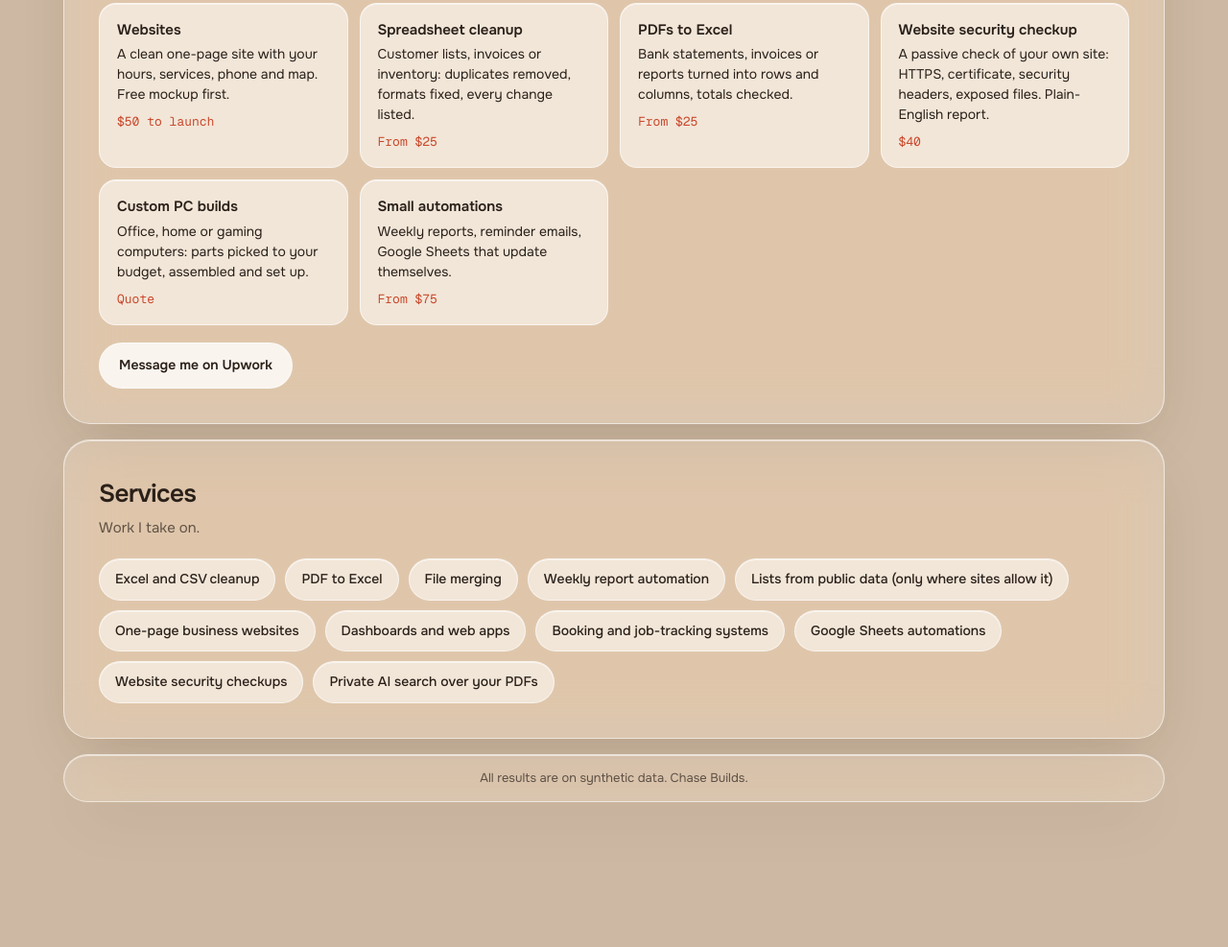
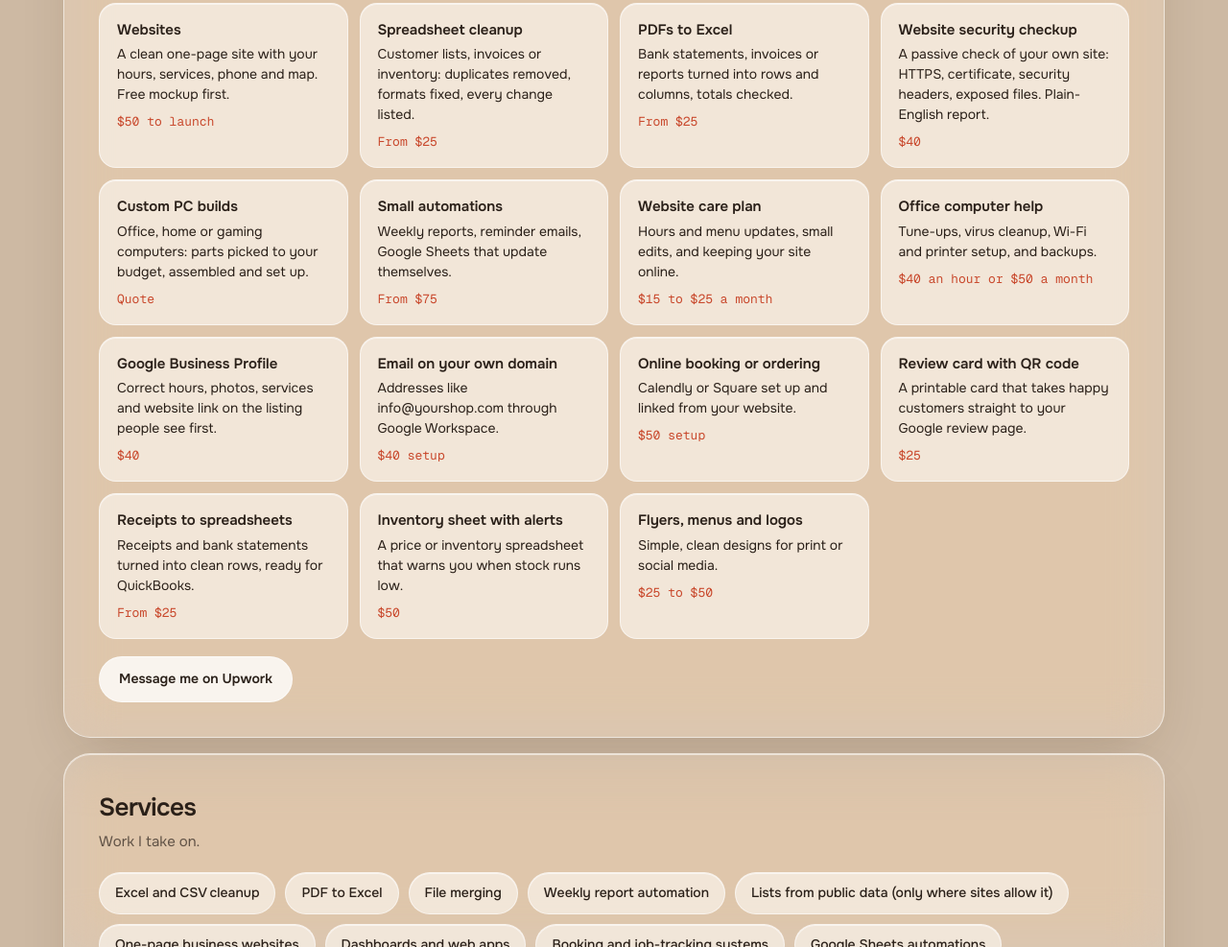
Before and after one commit to chasebuilds/chasebuilds.github.io, a plain HTML site: page index.html in a window 1280 px wide. Shown: the part 4861-5848 px from the top of the page at 96% size. Before the commit the page ends 5737 px from the top, so only its background shows below. Drawn offline with nearby package versions, Linux system fonts and the light colour scheme.

Commit message:
Add nine more local services

```diff
--- a/index.html
+++ b/index.html
@@ -309,6 +309,15 @@
         <li class="card"><b>Website security checkup</b>A passive check of your own site: HTTPS, certificate, security headers, exposed files. Plain-English report.<br><span class="price">$40</span></li>
         <li class="card"><b>Custom PC builds</b>Office, home or gaming computers: parts picked to your budget, assembled and set up.<br><span class="price">Quote</span></li>
         <li class="card"><b>Small automations</b>Weekly reports, reminder emails, Google Sheets that update themselves.<br><span class="price">From $75</span></li>
+        <li class="card"><b>Website care plan</b>Hours and menu updates, small edits, and keeping your site online.<br><span class="price">$15 to $25 a month</span></li>
+        <li class="card"><b>Office computer help</b>Tune-ups, virus cleanup, Wi-Fi and printer setup, and backups.<br><span class="price">$40 an hour or $50 a month</span></li>
+        <li class="card"><b>Google Business Profile</b>Correct hours, photos, services and website link on the listing people see first.<br><span class="price">$40</span></li>
+        <li class="card"><b>Email on your own domain</b>Addresses like info@yourshop.com through Google Workspace.<br><span class="price">$40 setup</span></li>
+        <li class="card"><b>Online booking or ordering</b>Calendly or Square set up and linked from your website.<br><span class="price">$50 setup</span></li>
+        <li class="card"><b>Review card with QR code</b>A printable card that takes happy customers straight to your Google review page.<br><span class="price">$25</span></li>
+        <li class="card"><b>Receipts to spreadsheets</b>Receipts and bank statements turned into clean rows, ready for QuickBooks.<br><span class="price">From $25</span></li>
+        <li class="card"><b>Inventory sheet with alerts</b>A price or inventory spreadsheet that warns you when stock runs low.<br><span class="price">$50</span></li>
+        <li class="card"><b>Flyers, menus and logos</b>Simple, clean designs for print or social media.<br><span class="price">$25 to $50</span></li>
       </ul>
       <p class="cta"><!-- BOOKING: add <a class="btn" href="CALENDAR_LINK">Book a free 15-minute call</a> here --><a class="btn" href="https://www.upwork.com/freelancers/~0107f20574d26eac0e">Message me on Upwork</a></p>
     </section>
```
